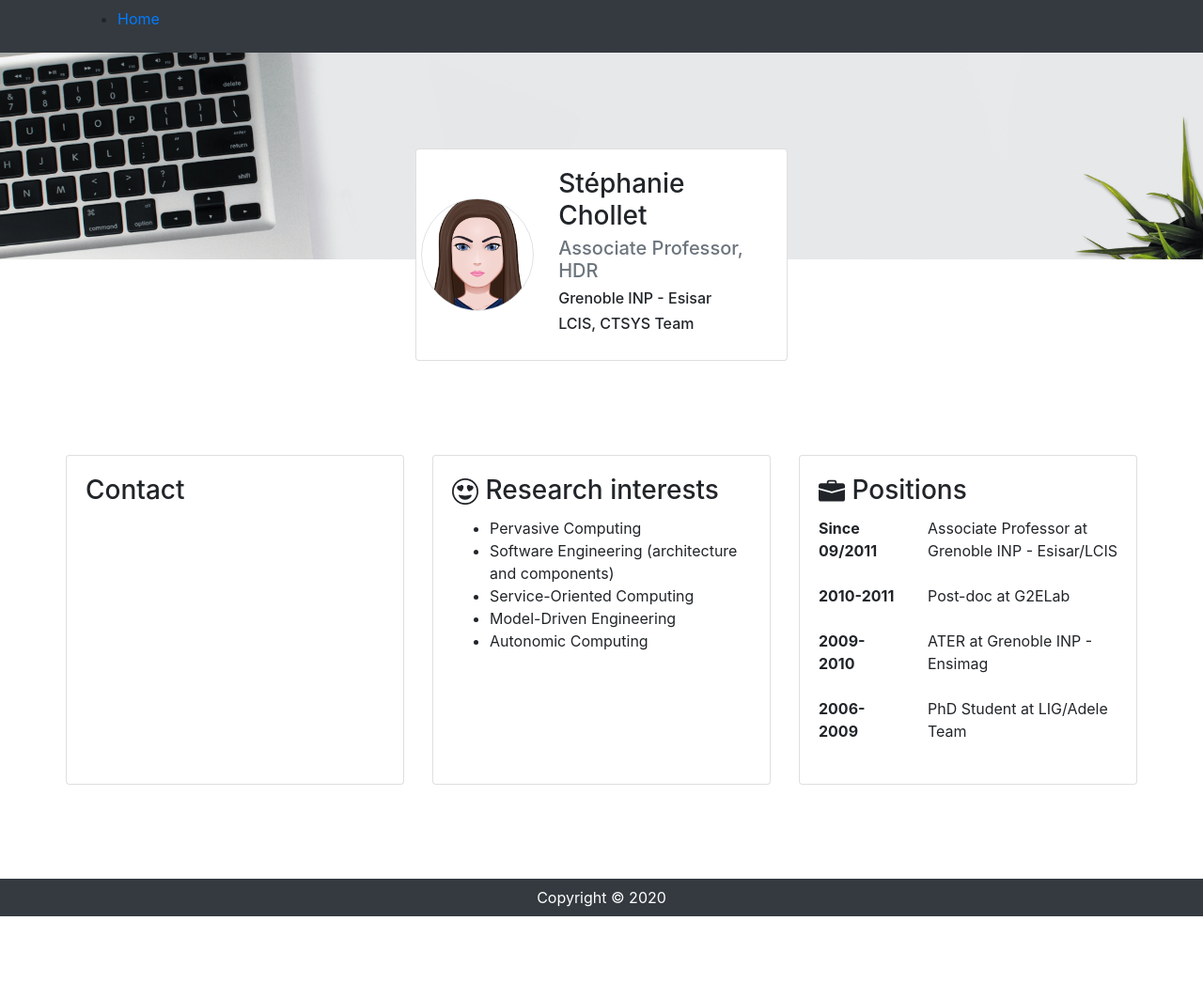
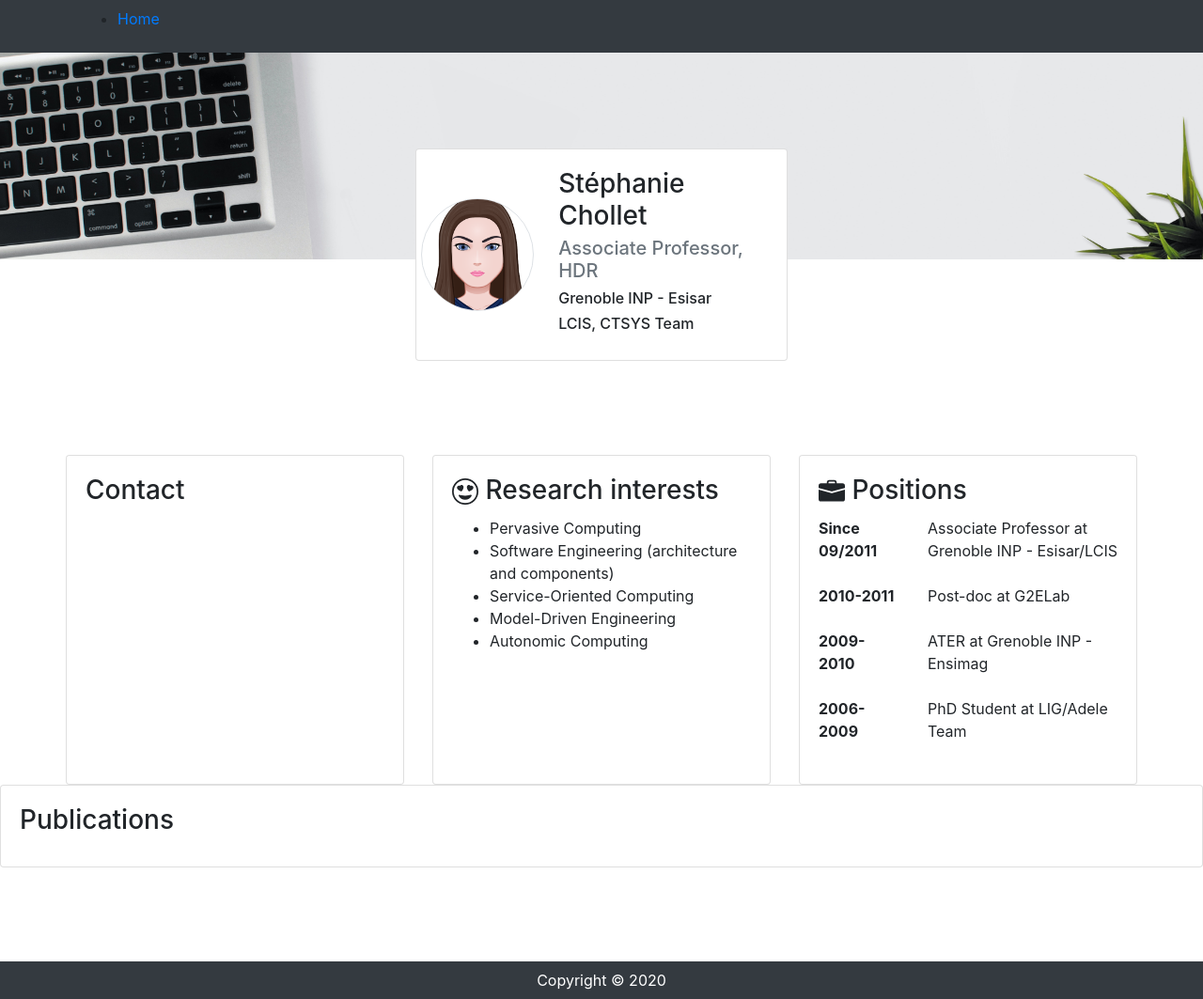
Before and after one commit to schollet/homepage, a Jekyll site: the page built from index.html, in a window 1280 px wide. Shown: the whole page at 94% size. Built offline with Jekyll 4.4.1, drawn with Linux system fonts in a browser that asks for light colours; before the commit the page ends 975 px from its top, so only the background shows below that.

Commit message:
Update index.html

```diff
--- a/index.html
+++ b/index.html
@@ -81,3 +81,12 @@ layout: default
     </div>
   </div>
 </div>
+
+<div class=row>
+  <div class="col-md-12">
+    <div class="card">
+      <div class="card-body">
+        <h3 class="card-title">Publications</h3>
+    </div>
+  </div>
+</div>
```
